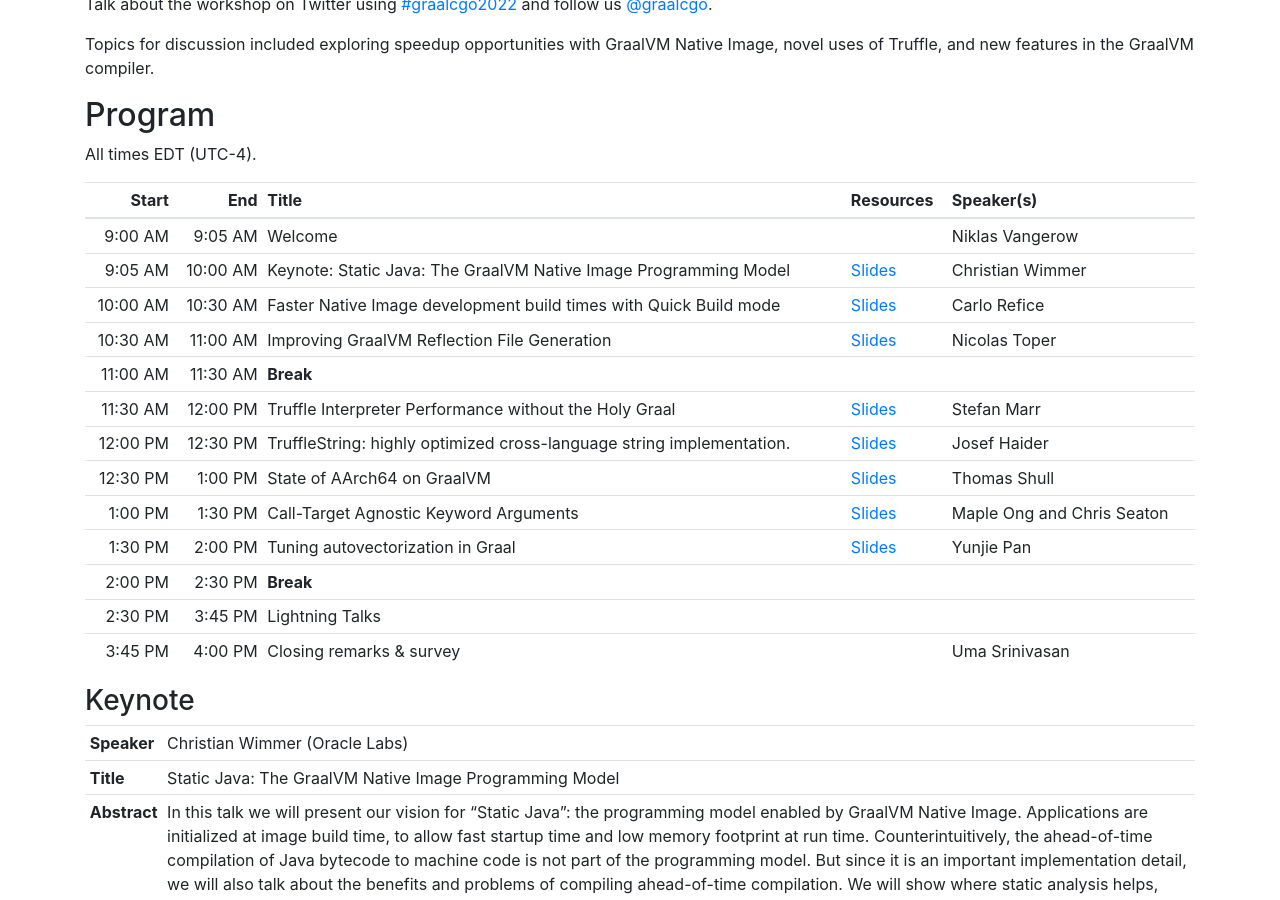
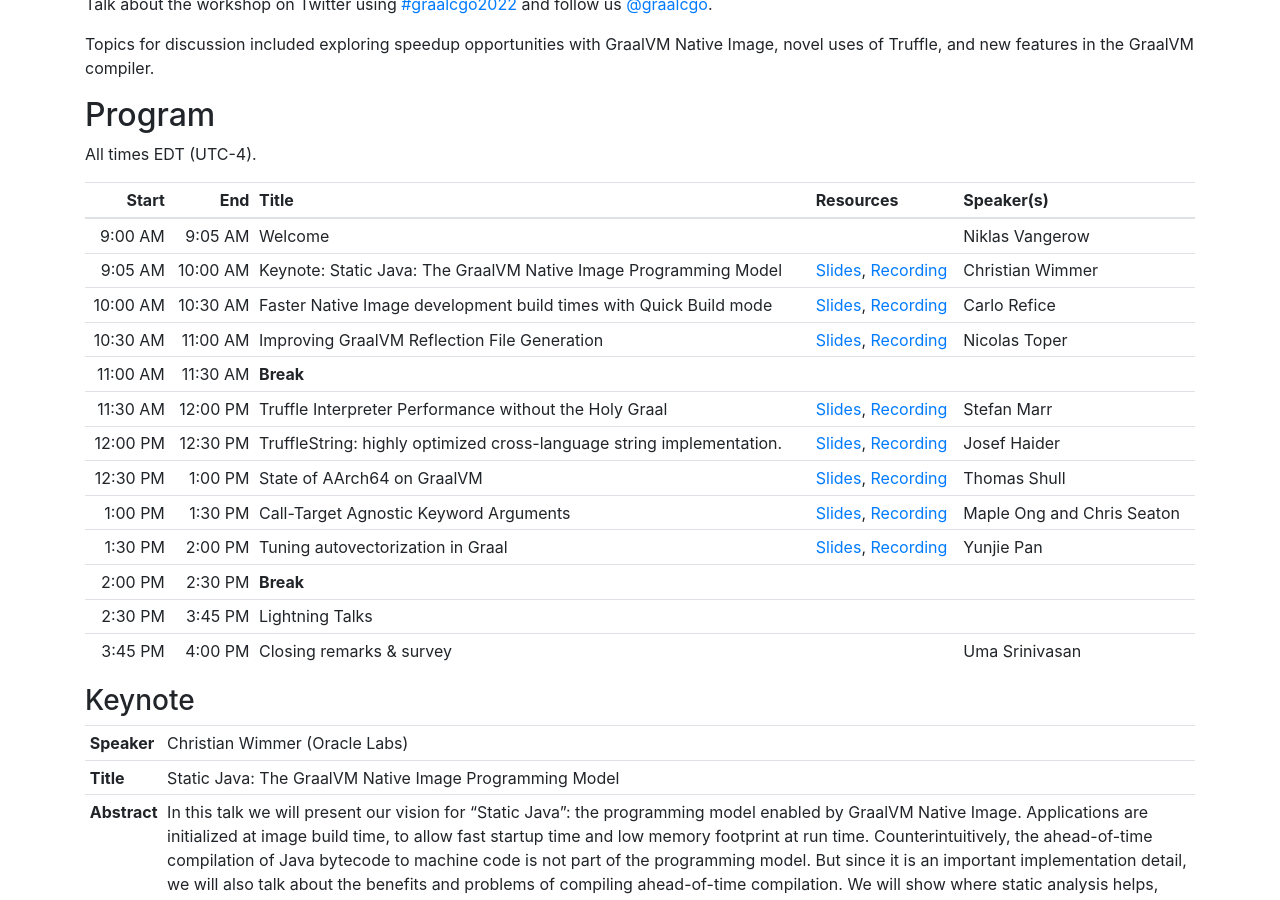
Before and after one commit to graalworkshop/graalworkshop.github.io, a Jekyll site: the page built from 2022/index.md, in a window 1280 px wide and 900 px high, scrolled down 446 px. Built offline with Jekyll 4.4.1, drawn with Linux system fonts in a browser that asks for light colours.

Commit message:
Added recording links.

```diff
--- a/2022/index.md
+++ b/2022/index.md
@@ -15,21 +15,21 @@ Topics for discussion included exploring speedup opportunities with GraalVM Nati
 
 All times EDT (UTC-4).
 
-| Start         | End           | Title                                                                 | Resources                                                                     | Speaker(s)                 |
-| ------------: | ------------: | :-------------------------------------------------------------------- | :---------------------------------------------------------------------------- | :------------------------- |
-| 9:00&nbsp;AM  | 9:05&nbsp;AM  | Welcome                                                               |                                                                               | Niklas Vangerow            |
-| 9:05&nbsp;AM  | 10:00&nbsp;AM | Keynote: Static Java: The GraalVM Native Image Programming Model      | [Slides](slides/0_Native_Image_Programming_Model.pdf)                         | Christian Wimmer           |
-| 10:00&nbsp;AM | 10:30&nbsp;AM | Faster Native Image development build times with Quick Build mode     | [Slides](slides/1_Quick_build_Mode.pdf)                                       | Carlo Refice               |
-| 10:30&nbsp;AM | 11:00&nbsp;AM | Improving GraalVM Reflection File Generation                          | [Slides](slides/2_Improving_GraalVM_Reflection_File_Generation.pdf)           | Nicolas Toper              |
-| 11:00&nbsp;AM | 11:30&nbsp;AM | **Break**                                                             |                                                                               |                            |
-| 11:30&nbsp;AM | 12:00&nbsp;PM | Truffle Interpreter Performance without the Holy Graal                | [Slides](slides/3_Truffle_Interpreter_Performance_without_the_Holy_Graal.pdf) | Stefan Marr                |
-| 12:00&nbsp;PM | 12:30&nbsp;PM | TruffleString: highly optimized cross-language string implementation. | [Slides](slides/4_TruffleStrings.pdf)                                         | Josef Haider               |
-| 12:30&nbsp;PM | 1:00&nbsp;PM  | State of AArch64 on GraalVM                                           | [Slides](slides/5_GraalVM_State_of_AArch64.pdf)                               | Thomas Shull               |
-| 1:00&nbsp;PM  | 1:30&nbsp;PM  | Call-Target Agnostic Keyword Arguments                                | [Slides](slides/6_Call-Target_Agnostic_Keyword_Arguments.pdf)                 | Maple Ong and Chris Seaton |
-| 1:30&nbsp;PM  | 2:00&nbsp;PM  | Tuning autovectorization in Graal                                     | [Slides](slides/7_Tuning_Autovectorization_in_Graal.pdf)                      | Yunjie Pan                 |
-| 2:00&nbsp;PM  | 2:30&nbsp;PM  | **Break**                                                             |                                                                               |                            |
-| 2:30&nbsp;PM  | 3:45&nbsp;PM  | Lightning Talks                                                       |                                                                               |                            |
-| 3:45&nbsp;PM  | 4:00&nbsp;PM  | Closing remarks &amp; survey                                          |                                                                               | Uma Srinivasan             |
+| Start         | End           | Title                                                                 | Resources                                                                                                                | Speaker(s)                 |
+| ------------: | ------------: | :-------------------------------------------------------------------- | :----------------------------------------------------------------------------------------------------------------------- | :------------------------- |
+| 9:00&nbsp;AM  | 9:05&nbsp;AM  | Welcome                                                               |                                                                                                                          | Niklas Vangerow            |
+| 9:05&nbsp;AM  | 10:00&nbsp;AM | Keynote: Static Java: The GraalVM Native Image Programming Model      | [Slides](slides/0_Native_Image_Programming_Model.pdf), [Recording](https://youtu.be/qNG0fFBpUGU)                         | Christian Wimmer           |
+| 10:00&nbsp;AM | 10:30&nbsp;AM | Faster Native Image development build times with Quick Build mode     | [Slides](slides/1_Quick_build_Mode.pdf), [Recording](https://youtu.be/TY-2G4ulEBc)                                       | Carlo Refice               |
+| 10:30&nbsp;AM | 11:00&nbsp;AM | Improving GraalVM Reflection File Generation                          | [Slides](slides/2_Improving_GraalVM_Reflection_File_Generation.pdf), [Recording](https://youtu.be/_LqicKO29lo)           | Nicolas Toper              |
+| 11:00&nbsp;AM | 11:30&nbsp;AM | **Break**                                                             |                                                                                                                          |                            |
+| 11:30&nbsp;AM | 12:00&nbsp;PM | Truffle Interpreter Performance without the Holy Graal                | [Slides](slides/3_Truffle_Interpreter_Performance_without_the_Holy_Graal.pdf), [Recording](https://youtu.be/7ICtHAwELX4) | Stefan Marr                |
+| 12:00&nbsp;PM | 12:30&nbsp;PM | TruffleString: highly optimized cross-language string implementation. | [Slides](slides/4_TruffleStrings.pdf), [Recording](https://youtu.be/wI-qcZUA2vA)                                         | Josef Haider               |
+| 12:30&nbsp;PM | 1:00&nbsp;PM  | State of AArch64 on GraalVM                                           | [Slides](slides/5_GraalVM_State_of_AArch64.pdf), [Recording](https://youtu.be/7Xuy1tFFjSo)                               | Thomas Shull               |
+| 1:00&nbsp;PM  | 1:30&nbsp;PM  | Call-Target Agnostic Keyword Arguments                                | [Slides](slides/6_Call-Target_Agnostic_Keyword_Arguments.pdf), [Recording](https://youtu.be/RVqY1FRUm_8)                 | Maple Ong and Chris Seaton |
+| 1:30&nbsp;PM  | 2:00&nbsp;PM  | Tuning autovectorization in Graal                                     | [Slides](slides/7_Tuning_Autovectorization_in_Graal.pdf), [Recording](https://youtu.be/DDD0T_6y1Lw)                      | Yunjie Pan                 |
+| 2:00&nbsp;PM  | 2:30&nbsp;PM  | **Break**                                                             |                                                                                                                          |                            |
+| 2:30&nbsp;PM  | 3:45&nbsp;PM  | Lightning Talks                                                       |                                                                                                                          |                            |
+| 3:45&nbsp;PM  | 4:00&nbsp;PM  | Closing remarks &amp; survey                                          |                                                                                                                          | Uma Srinivasan             |
 {:.table .table-sm}
 
 ### Keynote
```
